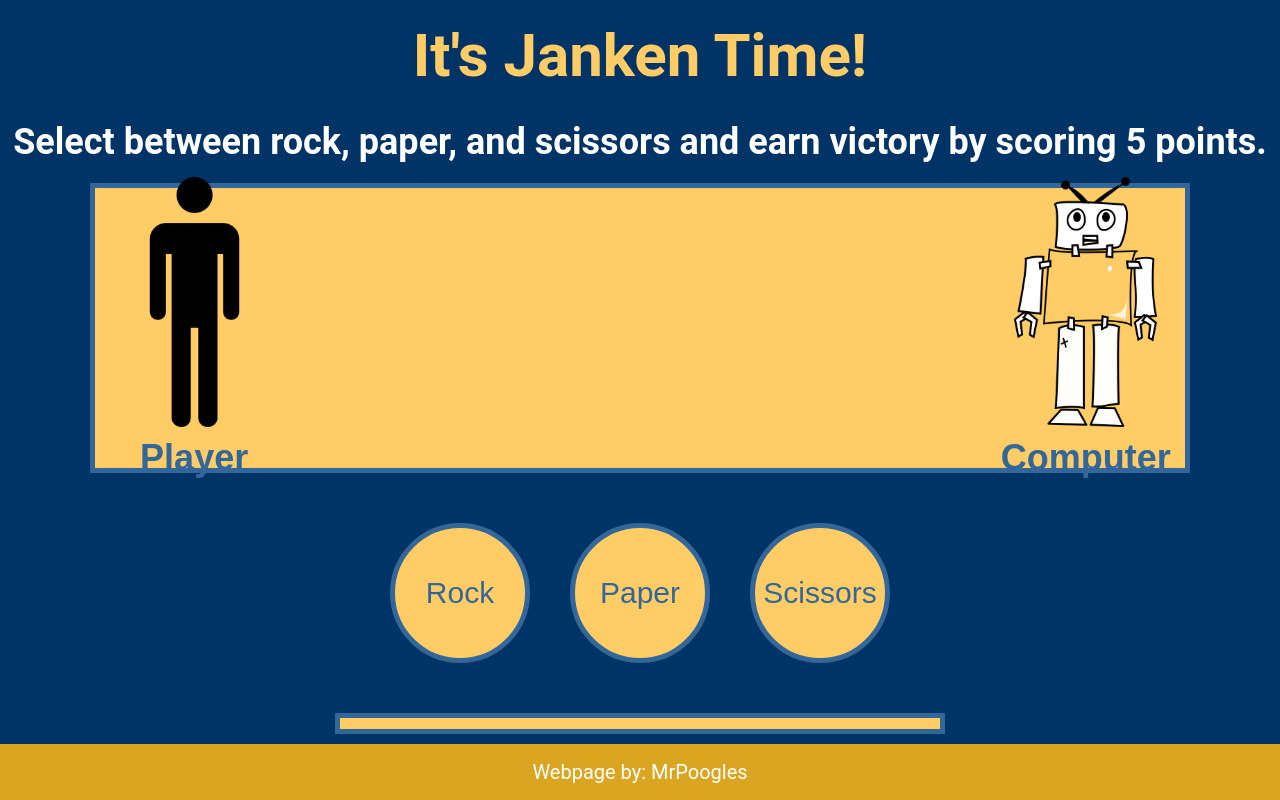
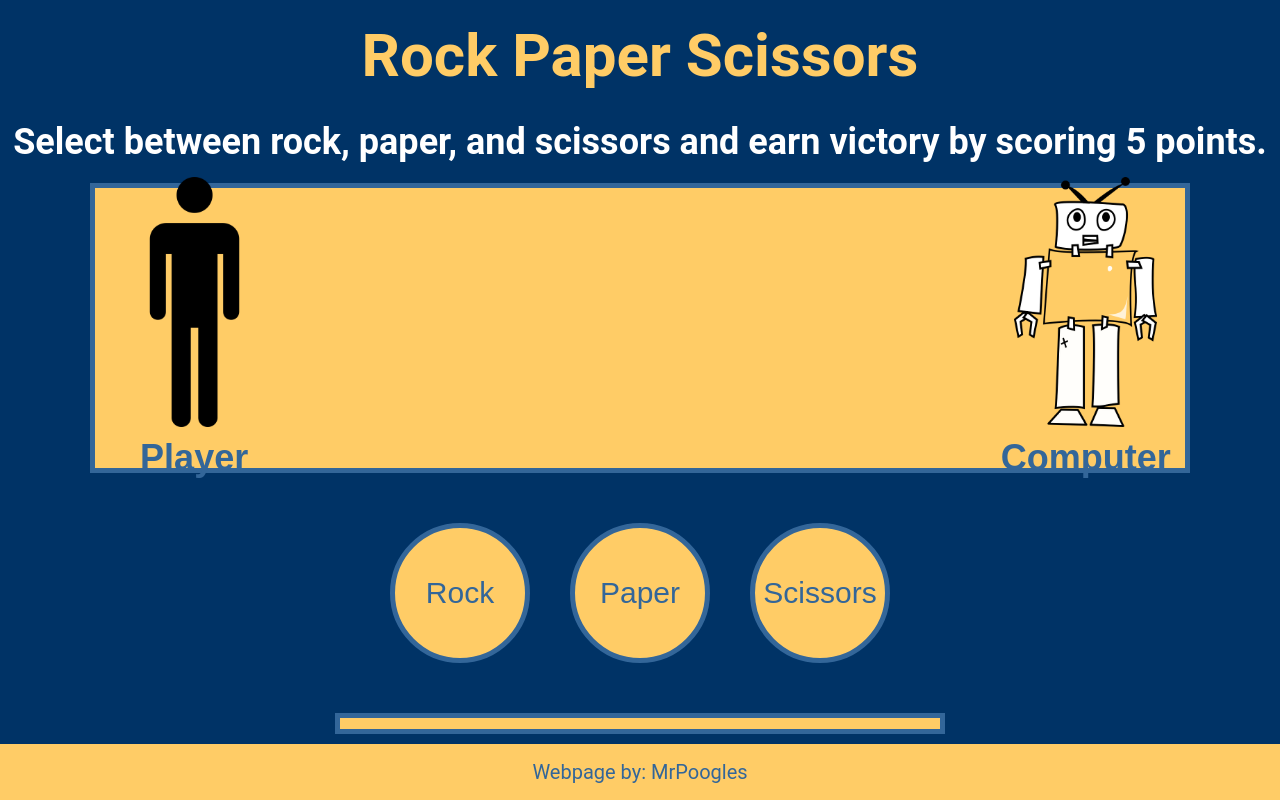
Before and after one commit to MrPoogles/rock-paper-scissors, a plain HTML site: page index.html in a window 1280 px wide. Drawn offline with Linux system fonts and the light colour scheme.

Commit message:
Rename head and title, fix footer color

```diff
--- a/index.html
+++ b/index.html
@@ -2,13 +2,13 @@
 <html>
   <head>
     <meta charset="utf-8">
-    <title>Janken!</title>
+    <title>MrPoogles' RPS Game</title>
     <link rel="stylesheet" href="style.css">
     <link rel="icon" href="./images/logo-image.jpg">
   </head>
 
   <body>
-    <h1>It's Janken Time!</h1>
+    <h1>Rock Paper Scissors</h1>
     <h2>Select between rock, paper, and scissors and earn victory by scoring 5 points.</h2>
     <div class = main>
       <div class = displayMain>
--- a/style.css
+++ b/style.css
@@ -152,7 +152,7 @@ h3 {
 .footer {
   padding: 16px 0px;
   font-size: 20px;
-  color: #ffffff;
-  background-color: goldenrod;
+  color: #336699;
+  background-color: #FFCC66;
   text-align: center;
 }
```
